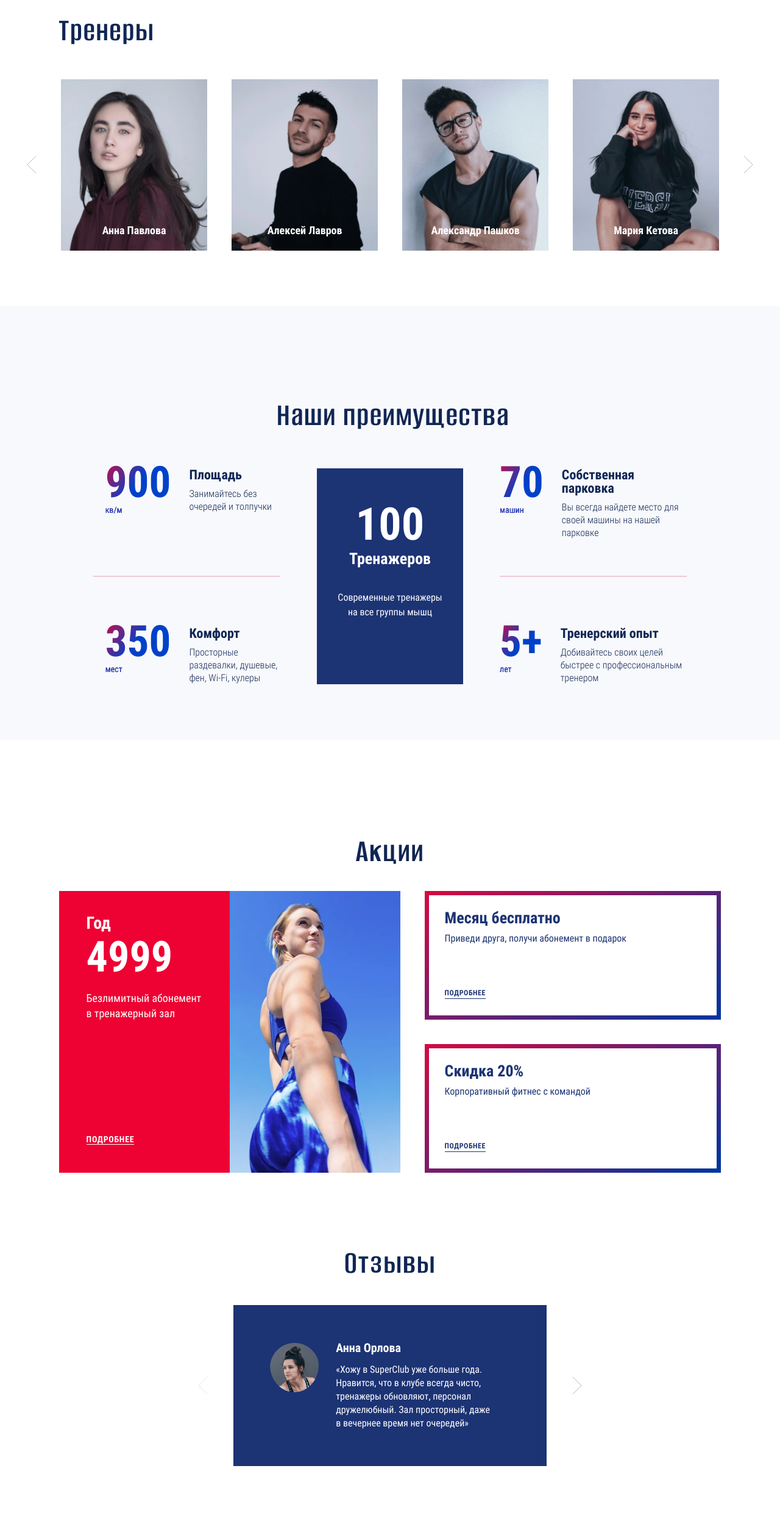
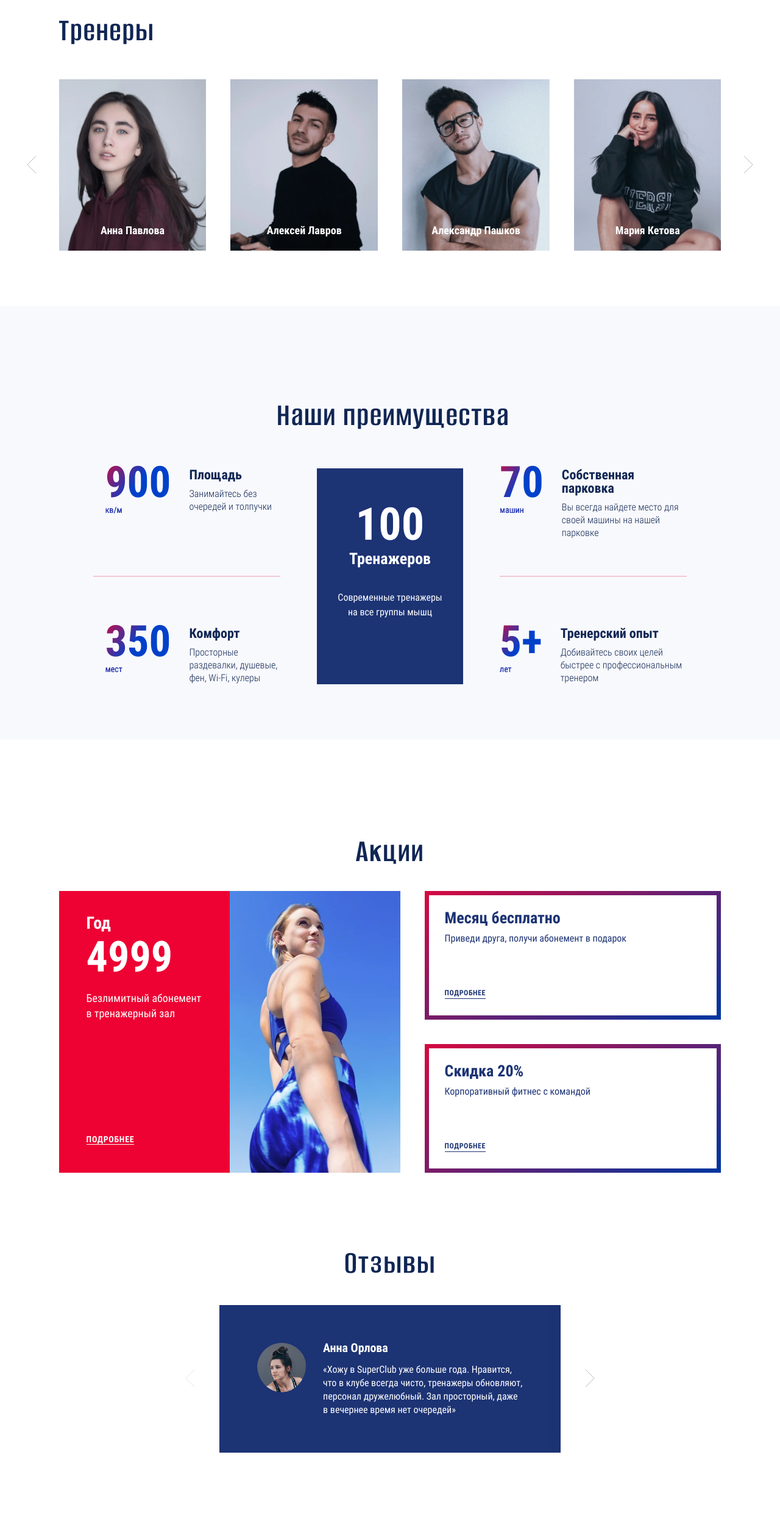
Before and after one commit to AlyonaPrikhodchenko/Fitness-project, a website built with webpack: page source/index.html in a window 1280 px wide. Shown: the part 2940-5439 px from the top of the page at 61% size. Built offline with nearby package versions, Linux system fonts and the light colour scheme; files whose address does not match are found by name.

Commit message:
Fix bugs

```diff
--- a/source/index.html
+++ b/source/index.html
@@ -206,7 +206,8 @@
           <h2 class="trainer__title title-name">Тренеры</h2>
         </div>
 
-        <div class="trainer__swiper swiper" id="swiperTrainer">
+        <div class="trainer__swiper">
+          <div class="trainer__swiper-slides swiper" id="swiperTrainer">
             <ul class="swiper__list swiper-wrapper reset-list">
               <li class="swiper__card card-trainer swiper-slide" tabindex="0">
                 <div class="card-trainer__intro">
@@ -377,6 +378,7 @@
                 </div>
               </li>
             </ul>
+          </div>
 
           <button class="trainer__swiper-button trainer__swiper-button--prev swiper-button-prev" type="button">
             <svg width="16" height="32">
@@ -473,7 +475,8 @@
       <section class="main__reviews reviews">
         <div class="reviews__container container">
           <h2 class="reviews__title title-name">Отзывы</h2>
-          <div class="reviews__swiper slider swiper" id="swiperReviews">
+          <div class="reviews__swiper">
+            <div class="reviews__swiper-slides slider swiper" id="swiperReviews">
               <ul class="slider__list swiper-wrapper reset-list">
                 <li class="slider__card swiper-slide">
                   <div class="slider__image">
@@ -498,13 +501,13 @@
                   <blockquote>&laquo;Хожу в&nbsp;SuperClub уже больше года. Нравится, что в&nbsp;клубе всегда чисто, тренажеры обновляют, персонал дружелюбный. Зал просторный, даже в&nbsp;вечернее время нет очередей&raquo;</blockquote>
                 </li>
               </ul>
-
-            <button class="slider__button slider__button--prev swiper-button-prev" type="button">
+            </div>
+            <button class="reviews__swiper-button reviews__swiper-button--prev swiper-button-prev" type="button">
               <svg width="16" height="32">
                 <use href="./img/sprite.svg#arrow-slider"></use>
               </svg>
             </button>
-            <button class="slider__button slider__button--next swiper-button-next" type="button">
+            <button class="reviews__swiper-button reviews__swiper-button--next swiper-button-next" type="button">
               <svg width="16" height="32">
                 <use href="./img/sprite.svg#arrow-slider"></use>
               </svg>
@@ -557,7 +560,6 @@
 
                   <div class="contacts__mail">
                     <h3 class="contacts__content-title">Email:</h3>
-                    <a class="contacts__text contacts__text--link" href="mailto:omsk@supergym.ru">omsk@supergym.ru</a>
                     <a class="contacts__text contacts__text--link" href="mailto:omsk@supergym.ru">omsk@supergym.ru</a>
                   </div>
                 </div>
--- a/source/js/modules/project/swiper-reviews.js
+++ b/source/js/modules/project/swiper-reviews.js
@@ -3,9 +3,11 @@ const initSwiperReviews = (swiper) => {
     // eslint-disable-next-line
     new Swiper('#swiperReviews', {
       navigation: {
-        nextEl: '.swiper-button-next',
-        prevEl: '.swiper-button-prev',
+        nextEl: '.reviews__swiper-button--next.swiper-button-next',
+        prevEl: '.reviews__swiper-button--prev.swiper-button-prev',
       },
+
+      loop: false,
 
       initialSlide: 0,
     });
--- a/source/sass/blocks/reviews.scss
+++ b/source/sass/blocks/reviews.scss
@@ -19,3 +19,62 @@
     margin-bottom: 9px;
   }
 }
+
+.reviews__swiper {
+  position: relative;
+  width: 672px;
+  margin: 0 auto;
+
+  @media (max-width: $tablet) {
+    width: 678px;
+  }
+
+  @media (max-width: $tel) {
+    width: 90.62%;
+    max-width: 400px;
+  }
+}
+
+.reviews__swiper-button {
+  border: none;
+  background-color: transparent;
+  width: 16px;
+  height: 32px;
+  padding: 0;
+  z-index: 6;
+  cursor: pointer;
+
+  &::before,
+  &::after {
+    display: none;
+  }
+
+  &--prev {
+    left: 0;
+    top: 52%;
+  }
+
+  &--next {
+    right: 0;
+    top: 52%;
+    transform: rotate(-180deg);
+  }
+
+  &:focus-visible {
+    outline-offset: 2px;
+    outline: 1px solid $color-accent;
+  }
+
+  &:hover {
+    opacity: 0.8;
+  }
+
+  &:active {
+    opacity: 0.5;
+  }
+
+  @media (max-width: $tel) {
+    width: 10px;
+    height: 19px;
+  }
+}
--- a/source/sass/blocks/slider.scss
+++ b/source/sass/blocks/slider.scss
@@ -1,48 +1,16 @@
 .slider {
   position: relative;
   z-index: 0;
-  width: 57.93%;
+  width: 83.3%;
   margin: 0 auto;
-  padding: 0 56px;
-
-  &::before {
-    content: "";
-    position: absolute;
-    z-index: 5;
-    top: 0;
-    right: 0;
-    width: 58px;
-    height: 100%;
-    background-color: #ffffff;
-  }
-
-  &::after {
-    content: "";
-    position: absolute;
-    z-index: 5;
-    top: 0;
-    left: 0;
-    width: 58px;
-    height: 100%;
-    background-color: #ffffff;
-  }
+  padding: 0;
 
   @media (max-width: $tablet) {
-    width: 678px;
+    width: 83.48%;
   }
 
   @media (max-width: $tel) {
-    max-width: 400px;
-    width: 100%;
-    padding: 32px;
-
-    &::before {
-      width: 32px;
-    }
-
-    &::after {
-      width: 32px;
-    }
+    max-width: 77.93%;
   }
 }
 
@@ -124,47 +92,3 @@
     @include fontRoboto(400, 16px, 22px, $color-light-text);
   }
 }
-
-.slider__button {
-  border: none;
-  background-color: transparent;
-  width: 16px;
-  height: 32px;
-  padding: 0;
-  z-index: 6;
-  cursor: pointer;
-
-  &::before,
-  &::after {
-    display: none;
-  }
-
-  &--prev {
-    left: 0;
-    top: 52%;
-  }
-
-  &--next {
-    right: 0;
-    top: 52%;
-    transform: rotate(-180deg);
-  }
-
-  &:focus-visible {
-    outline-offset: 2px;
-    outline: 1px solid $color-accent;
-  }
-
-  &:hover {
-    opacity: 0.8;
-  }
-
-  &:active {
-    opacity: 0.5;
-  }
-
-  @media (max-width: $tel) {
-    width: 10px;
-    height: 19px;
-  }
-}
--- a/source/sass/blocks/trainer.scss
+++ b/source/sass/blocks/trainer.scss
@@ -31,56 +31,25 @@
   width: 93.11%;
   max-width: 1272px;
   margin: 0 auto;
-  padding: 0 56px;
-
-  &::after {
-    content: "";
-    position: absolute;
-    top: 0;
-    left: 0;
-    z-index: 2;
-    width: 19px;
-    height: 100%;
-    background-color: $color-light-text;
-  }
-
-  &::before {
-    content: "";
-    position: absolute;
-    top: 0;
-    right: 0;
-    z-index: 2;
-    width: 19px;
-    height: 100%;
-    background-color: $color-light-text;
-  }
 
   @media (max-width: $tablet) {
     width: 88.28%;
-    margin: 0 auto;
-    padding: 0 56px;
-
-    &::after {
-      width: 27px;
-    }
-
-    &::before {
-      width: 28px;
-    }
   }
 
   @media (max-width: $tel) {
     width: 90.62%;
-    margin: 0 auto;
-    padding: 0 32px;
+  }
+}
 
-    &::after {
-      width: 10px;
-    }
+.trainer__swiper-slides {
+  width: 91.19%;
 
-    &::before {
-      width: 10px;
-    }
+  @media (max-width: $tablet) {
+    width: 83.48%;
+  }
+
+  @media (max-width: $tel) {
+    width: 77.93%;
   }
 }
 
```
Also changed, not shown: build/css/style.css, build/css/style.min.css, build/index.html, build/js/main.min.js, 1 other file. Lines whose indentation alone changed are shown as unchanged.
